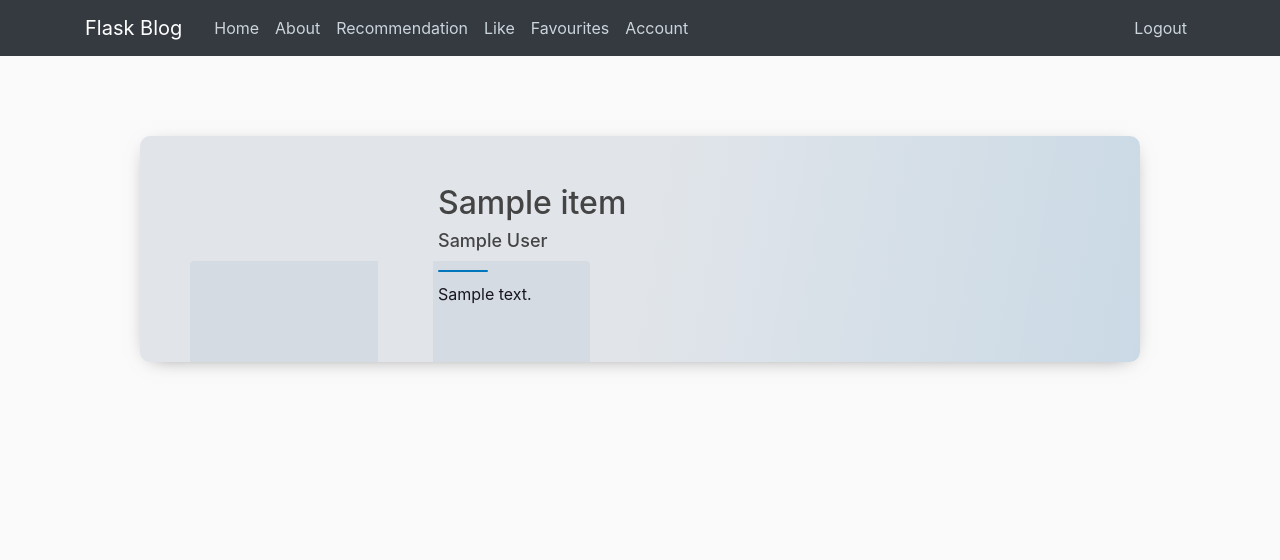
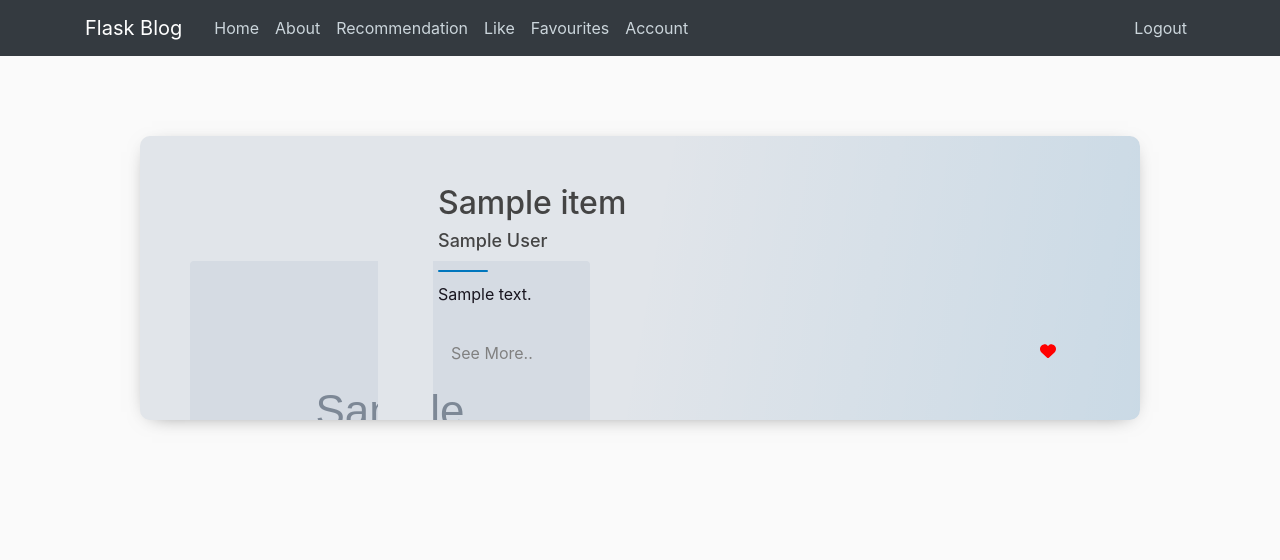
Before and after one commit to shahyaksh/Blog-Recommendation-System, a Flask app: page /like in a window 1280 px wide. Shown: the top 560 px of the page. Run offline with Flask 2, Linux system fonts and the light colour scheme; the visitor is signed in with stand-in values (Sample User, id 1); grey boxes marked "Sample" are stand-in pictures; a database or web service that is not in the repository returns one stand-in record (values such as "Sample title"); data that the repository does not hold is empty; some libraries are stand-ins or nearby versions.

Commit message:
Updated like.html

```diff
--- a/BlogRecommendationSystem/blogwebsite/templates/like.html
+++ b/BlogRecommendationSystem/blogwebsite/templates/like.html
@@ -5,14 +5,107 @@
   <link rel="stylesheet" href="{{ url_for('static', filename='layout.css') }}">
   <link rel="stylesheet" href="//cdnjs.cloudflare.com/ajax/libs/font-awesome/6.3.0/css/all.min.css">
   <script src="https://cdnjs.cloudflare.com/ajax/libs/font-awesome/6.3.0/js/all.min.js"
-  crossorigin="anonymous"></script>
+    crossorigin="anonymous"></script>
 
+  <style>
+    * {
+      margin: 0;
+      padding: 0;
+    }
+
+    .btns {
+      padding-top: 20px;
+
+    }
+
+    .btn {
+      background: transparent;
+      border: none;
+      margin-left: 10px;
+      outline: none;
+      color: grey;
+    }
+
+    .btn i:hover {
+      cursor: pointer;
+    }
+    .btn_like {
+      background: transparent;
+      border: none;
+      margin-left: 10px;
+      outline: none;
+      color: red;
+    }
+
+
+    .button_tag {
+      margin-left: -10px;
+      margin-right: 30px;
+    }
+
+    .button_tag1 {
+      margin-left: 450px;
+    }
+  </style>
 </head>
 
 <body>
+  <script>
+
+    function like_or_Unlike_Blog_Post(blog_details) {
+      var btnvar1 = document.getElementById(blog_details);
+      const request = new XMLHttpRequest();
+      var blog_detail = blog_details;
+      var detail = blog_detail.split(' ');
+      var blog_id = detail[0]
+      var user_id = detail[1]
+      if (user_id) {
+        remove_like_from_blog_link = `http://127.0.0.1:8000/deletelike/user/${user_id}/blog/${blog_id}`
+        add_like_to_blog_link = `http://127.0.0.1:8000/likes/user/${user_id}/blog/${blog_id}`
+        if (btnvar1.style.color == "red") {
+          btnvar1.style.color = "grey"
+          request.open("DELETE", remove_like_from_blog_link, true);
+          request.send();
+          request.onload = () => {
+            if (request.status == 200)
+              console.log(JSON.parse(request.response));
+            else
+              console.log('error');
+          }
+        }
+        else {
+          request.open("POST", add_like_to_blog_link);
+          btnvar1.style.color = "red"
+          request.send();
+          request.onload = () => {
+            if (request.status == 200)
+              console.log(JSON.parse(request.response));
+            else
+              console.log('error');
+          }
+
+        }
+
+      }
+
+    }
+
+    function See_More(blog_details) {
+      var blog_detail = blog_details;
+      var detail = blog_detail.split(' ');
+      var blog_id = detail[0]
+      var user_id = detail[1]
+      const element = document.getElementById(blog_details);
+      element.addEventListener("click", function () {
+
+      });
+
+    }
+
+  </script>
   {% extends "layout.html" %}
   {% block content %}
-  {% if posts is not none %}
+  {% if posts is not none%}
   {% for post in posts %}
 
   <!-- <link rel="stylesheet" href="layout.css"> -->
@@ -29,6 +122,14 @@
           <div class="postcard__bar"></div>
           <div class="postcard__preview-txt">{{ post.content }}</div>
 
+          <div class="btns">
+            <span class="button_tag"><a href="{{ post.content_link }}" target="_blank"><Button
+                  onclick="See_More(this.id)" class="btn" id="{{post.blog_id}} {{session['id']}} see">See
+                  More..</Button></a></span>
+            <span class="button_tag1"><Button onclick="like_or_Unlike_Blog_Post(this.id)" class="btn_like"
+                id="{{post.blog_id}} {{session['id']}} like"><i class="fas fa-heart"></i></Button></span>
+          </div>
+
         </div>
 
       </article>
@@ -36,9 +137,10 @@
   </section>
   {% endfor %}
   {% else %}
-  <h1>Oops!! You don't have any liked blogs</h1>
+  <h1>Oops! you have no liked blog</h1>
   {% endif %}
   {% endblock content %}
 
 </body>
+
 </html>
```
